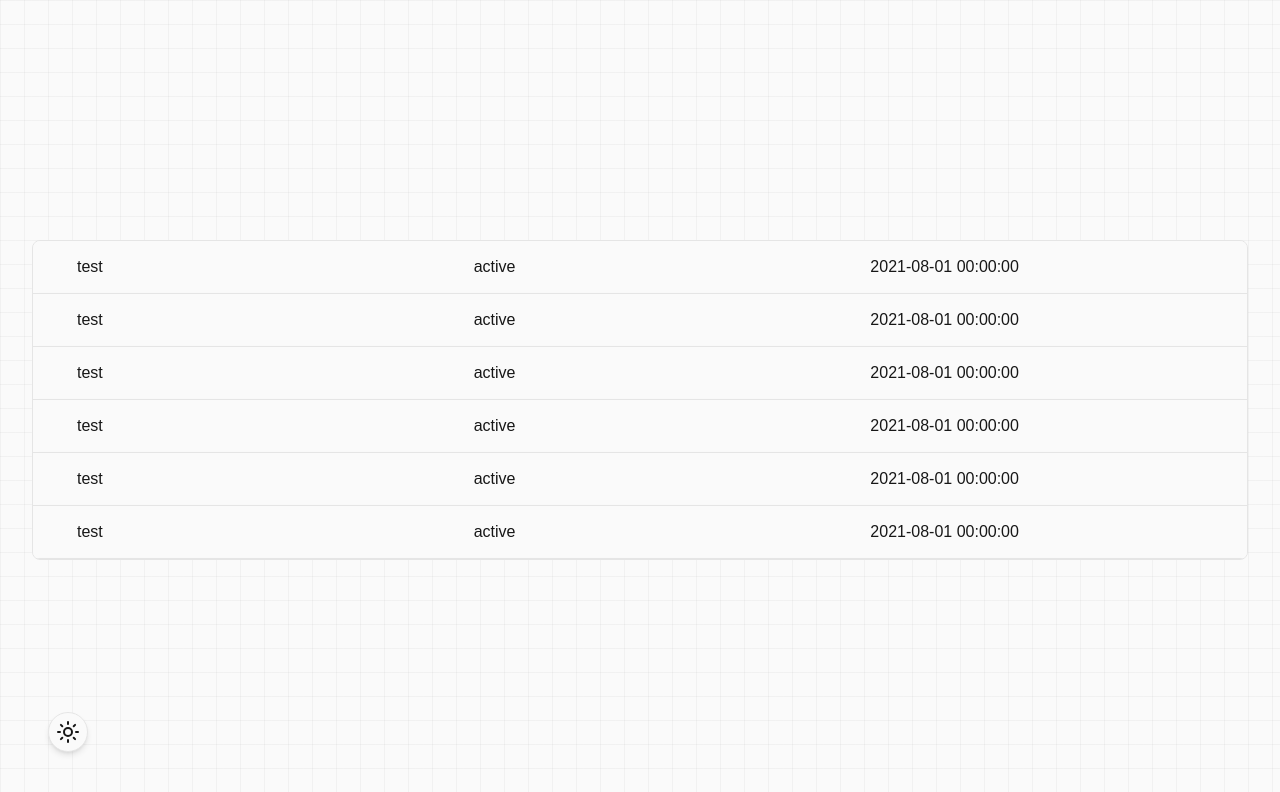
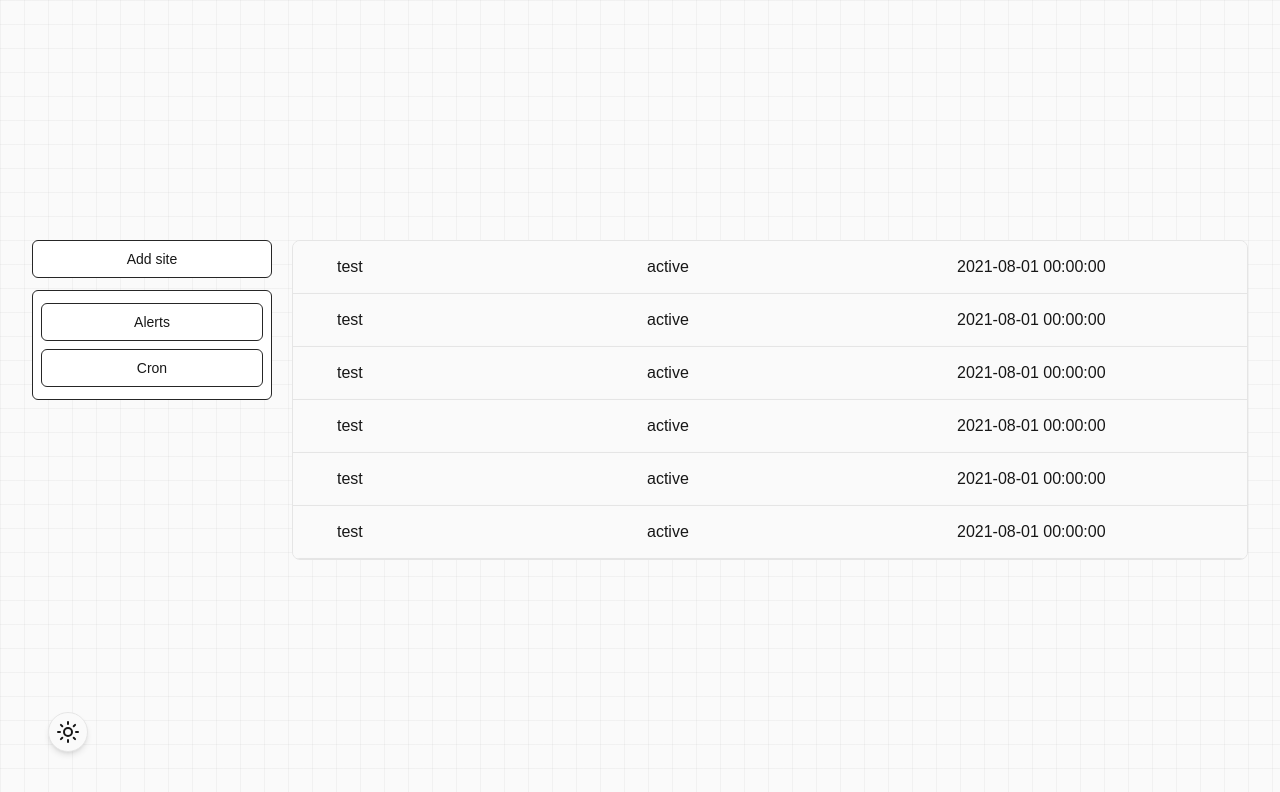
Before and after one commit to 1704mori/certguardian, a SvelteKit app in the folder frontend/: page / in a window 1280 px wide. Shown: the top 792 px of the page. Built offline with nearby package versions, Linux system fonts and the light colour scheme.

Commit message:
WIP base layout

```diff
--- a/frontend/src/routes/+layout.svelte
+++ b/frontend/src/routes/+layout.svelte
@@ -2,6 +2,7 @@
   import { theme, type Theme } from "$lib/stores/theme";
   import { onMount } from "svelte";
   import "../app.css";
+  import ThemeSwitch from "$lib/components/ThemeSwitch.svelte";
 
   onMount(() => {
     const _theme = localStorage.getItem("theme");
@@ -11,4 +12,5 @@
   });
 </script>
 
+<ThemeSwitch />
 <slot />
--- a/frontend/src/routes/+page.svelte
+++ b/frontend/src/routes/+page.svelte
@@ -1,10 +1,16 @@
 <script lang="ts">
+  import Button from "$lib/components/Button.svelte";
   import Table from "$lib/components/Table.svelte";
-  import ThemeSwitch from "$lib/components/ThemeSwitch.svelte";
 </script>
 
-<ThemeSwitch />
-<div class="w-full">
+<div class="grid grid-cols-1 lg:grid-cols-[minmax(0,15rem)_1fr] gap-5 w-full">
+  <div class="flex flex-col gap-3">
+    <Button>Add site</Button>
+    <div class="flex flex-col gap-2 rounded-md bg-white dark:bg-neutral-950 border border-neutral-800 dark:border-neutral-800 px-2 py-3">
+      <Button>Alerts</Button>
+      <Button>Cron</Button>
+    </div>
+  </div>
   <Table
     columns={[
       {
```
